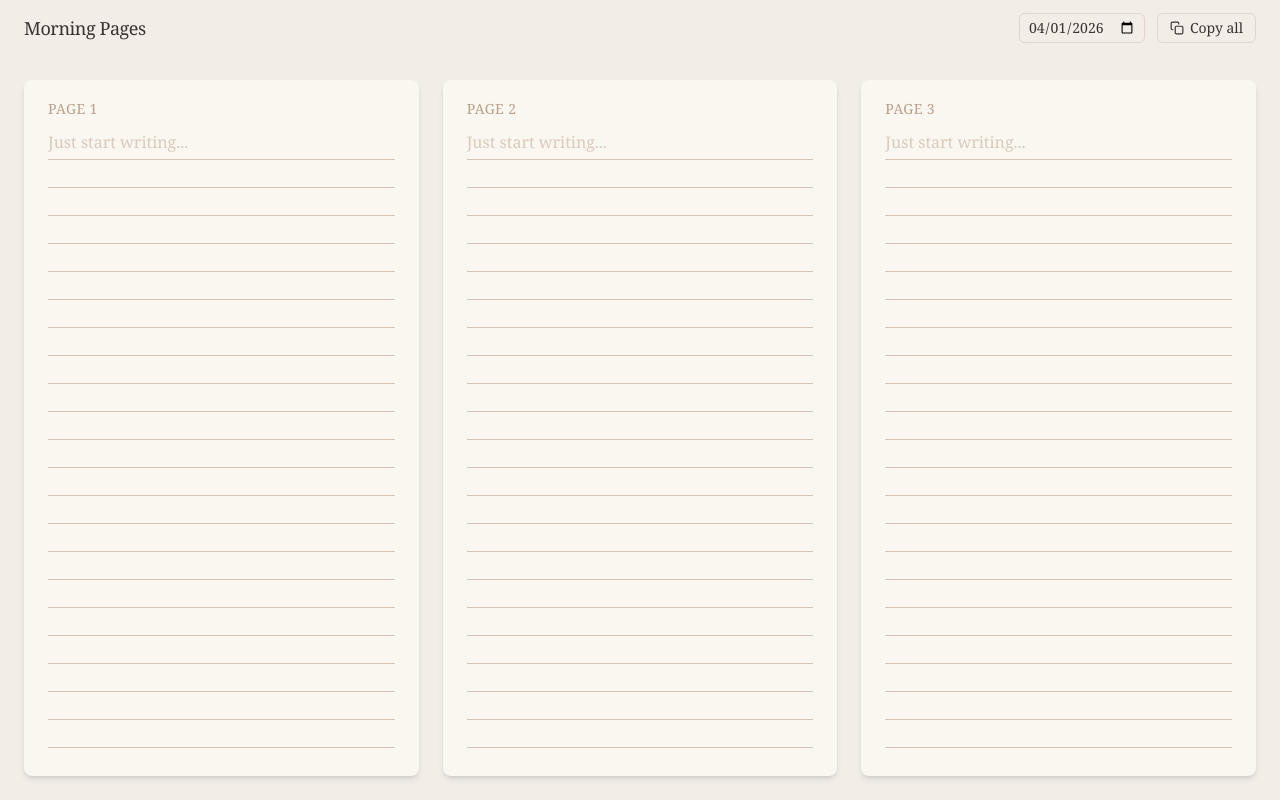
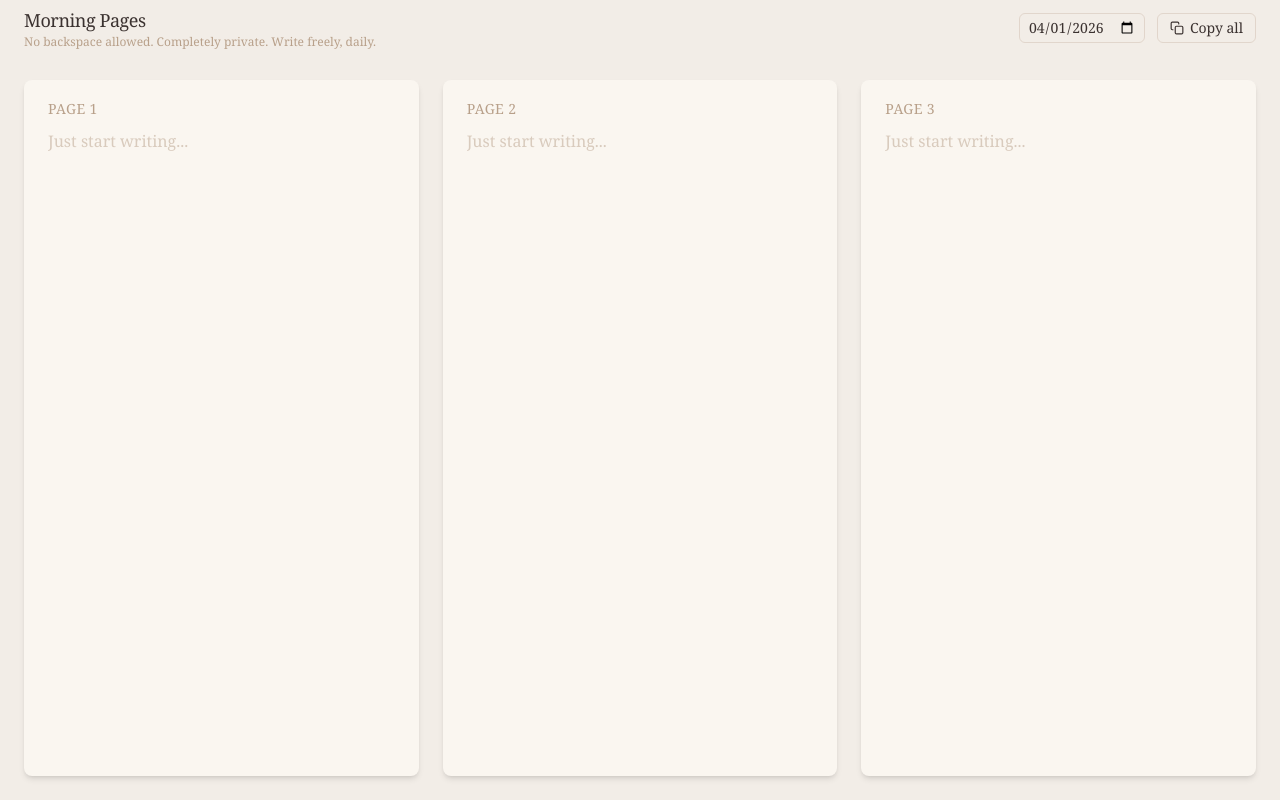
Before and after one commit to chandsethi/morning_pages, a Next.js app: page / in a window 1280 px wide. Built offline with nearby package versions, Linux system fonts and the light colour scheme.

Commit message:
Remove ruled lines and add tagline under title
- Remove ruled-line CSS from textareas for cleaner look
- Add description text below "Morning Pages" title:
  "No backspace allowed. Completely private. Write freely, daily."

https://claude.ai/code/session_01FSBhgpwSExK9sWwfDS5Ynt

```diff
--- a/app/globals.css
+++ b/app/globals.css
@@ -15,18 +15,6 @@ body {
   font-family: var(--font-serif);
 }
 
-/* Ruled lines on textareas */
-.ruled-lines {
-  background-image: repeating-linear-gradient(
-    transparent,
-    transparent calc(1.75rem - 1px),
-    var(--color-accent-light) calc(1.75rem - 1px),
-    var(--color-accent-light) 1.75rem
-  );
-  background-position-y: 0.25rem;
-  line-height: 1.75rem;
-}
-
 /* Hide scrollbar but allow scroll on mobile */
 .hide-scrollbar {
   -ms-overflow-style: none;
--- a/components/PageCard.tsx
+++ b/components/PageCard.tsx
@@ -81,7 +81,7 @@ const PageCard = forwardRef<HTMLTextAreaElement, PageCardProps>(
         <div className="flex-1 px-6 pb-4 overflow-hidden">
           <textarea
             ref={textareaRef}
-            className="ruled-lines w-full h-full resize-none bg-transparent text-ink font-serif text-base outline-none overflow-hidden placeholder:text-accent/50"
+            className="w-full h-full resize-none bg-transparent text-ink font-serif text-base leading-relaxed outline-none overflow-hidden placeholder:text-accent/50"
             value={content}
             onChange={handleChange}
             onKeyDown={handleKeyDown}
--- a/components/Toolbar.tsx
+++ b/components/Toolbar.tsx
@@ -37,6 +37,7 @@ export default function Toolbar({ selectedDate, onDateChange, pages }: ToolbarPr
 
   return (
     <header className="flex items-center justify-between px-4 lg:px-6 h-14 shrink-0">
+      <div className="flex flex-col justify-center">
         <div className="flex items-center gap-3">
           <h1 className="text-lg font-serif text-ink font-medium tracking-tight">
             Morning Pages
@@ -46,6 +47,10 @@ export default function Toolbar({ selectedDate, onDateChange, pages }: ToolbarPr
               {formatDisplayDate(selectedDate)}
             </span>
           )}
+        </div>
+        <p className="text-xs text-accent">
+          No backspace allowed. Completely private. Write freely, daily.
+        </p>
       </div>
       <div className="flex items-center gap-3">
         <input
```
Lines whose indentation alone changed are shown as unchanged.
